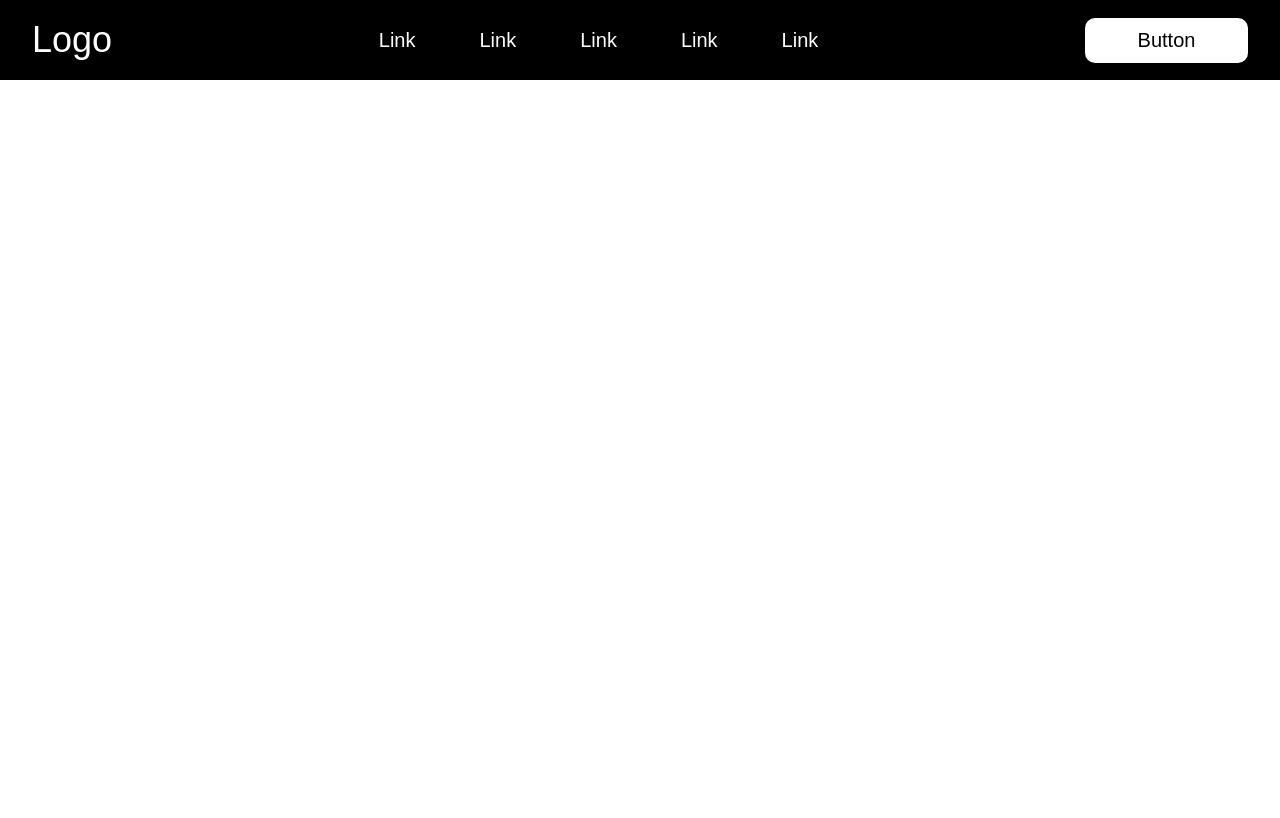
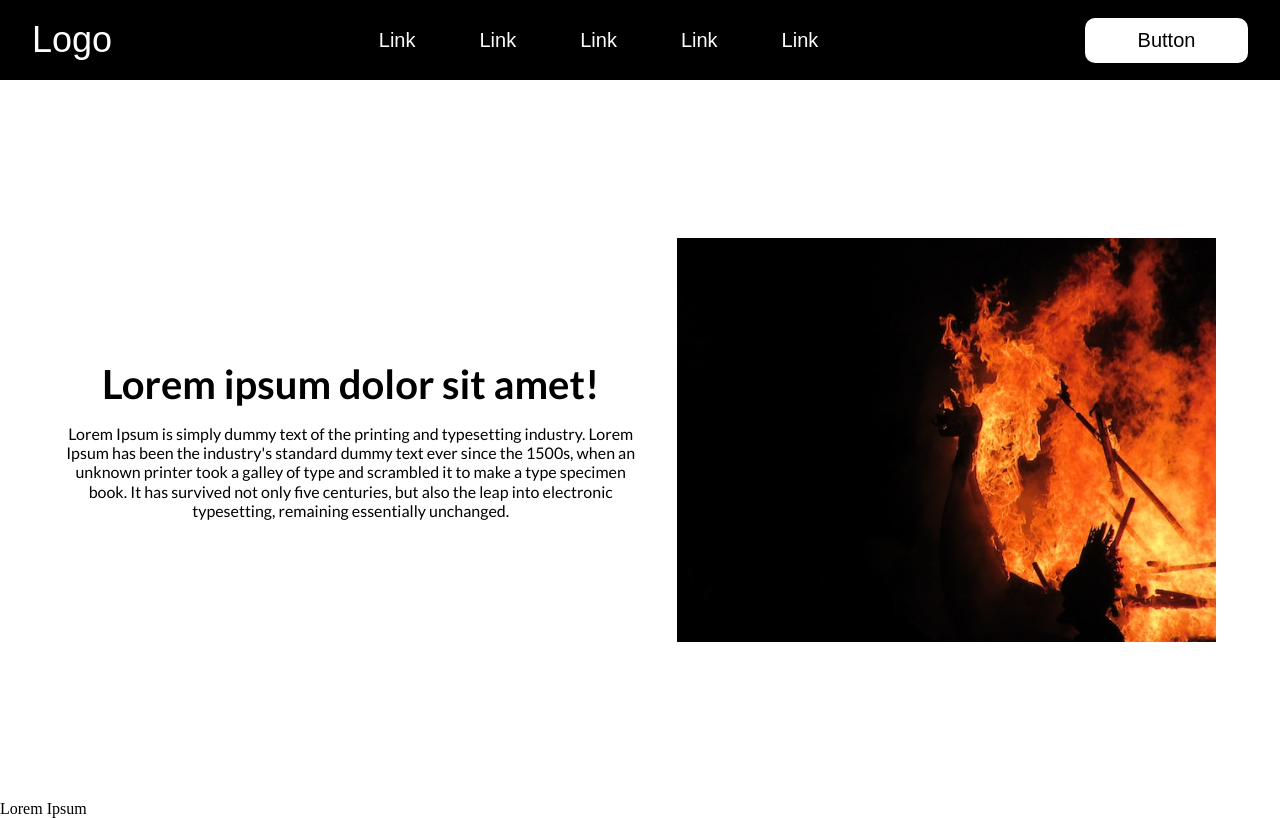
Before and after one commit to michab1332/social_vikings_zadanie_rekrutacyjne, a website built with webpack: page public/index.html in a window 1280 px wide. Built offline with nearby package versions, Linux system fonts and the light colour scheme; a web font is replaced by a local one.

Commit message:
ui: add hero section

```diff
--- a/public/index.html
+++ b/public/index.html
@@ -27,6 +27,22 @@
         <button class="header__button">Button</button>
         <img src="./assets/svgs/burger.svg" alt="Burger button" class="header__burger">
     </header>
+
+    <main>
+        <section class="section">
+            <div class="section__content">
+                <h3 class="section__content__title">Lorem ipsum dolor sit amet!</h3>
+                <p class="section__content__description">Lorem Ipsum is simply dummy text of the printing and
+                    typesetting industry. Lorem Ipsum has been the industry's standard dummy text ever since the 1500s,
+                    when an unknown printer took a galley of type and scrambled it to make a type specimen book. It has
+                    survived not only five centuries, but also the leap into electronic typesetting, remaining
+                    essentially unchanged.</p>
+            </div>
+            <img src="./assets/imgs/fire.jpg" alt="photo with fire" class="section__img">
+        </section>
+    </main>
+
+    <footer>Lorem Ipsum</footer>
 </body>
 
 </html>
--- a/public/styles/style.scss
+++ b/public/styles/style.scss
@@ -80,3 +80,42 @@ $smooch_sans: 'Smooch Sans', sans-serif;
         }
     }
 }
+
+main {
+    display: flex;
+    align-items: center;
+    justify-content: center;
+    flex-direction: column;
+    min-height: 90vh;
+}
+
+.section {
+    display: flex;
+    justify-content: center;
+    align-items: center;
+    width: 1151px;
+    height: 404px;
+    gap: 2.5rem;
+
+    &__content {
+        font-family: $lato;
+
+        &__title {
+            text-align: center;
+            font-weight: 700;
+            font-size: 40px;
+            margin-bottom: 1rem;
+        }
+
+        &__description {
+            text-align: center;
+            font-size: 16px;
+            line-height: 19.2px;
+        }
+    }
+
+    &__img {
+        width: 568px;
+        height: 404px;
+    }
+}
```
Also changed, not shown: dist/main.css, public/assets/imgs/fire.jpg (added), 1 other file.
